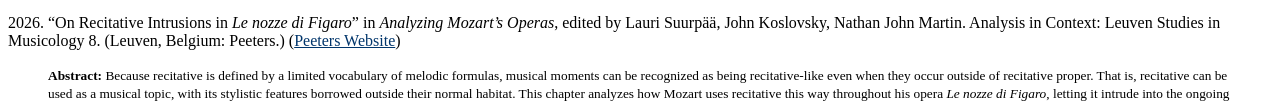
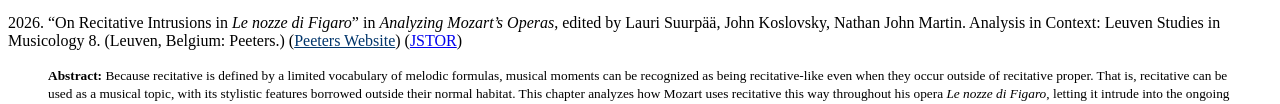
Before and after one commit to satbq/paulsherrill, a plain HTML site: page research.html in a window 1280 px wide. Shown: the part 689-793 px from the top of the page. Drawn offline with Linux system fonts and the light colour scheme.

Commit message:
jstor link for recitative intrusions

```diff
--- a/research.html
+++ b/research.html
@@ -68,7 +68,7 @@
 	<p>
 
    <p>
-		2026. “On Recitative Intrusions in <i>Le nozze di Figaro</i>” in <i>Analyzing Mozart’s Operas</i>, edited by Lauri Suurpää, John Koslovsky, Nathan John Martin. Analysis in Context: Leuven Studies in Musicology 8. (Leuven, Belgium: Peeters.) (<a href="https://www.peeters-leuven.be/detail.php?search_key=9789042955271&series_number_str=8&lang=en" style="color:#00356b">Peeters Website</a>)
+		2026. “On Recitative Intrusions in <i>Le nozze di Figaro</i>” in <i>Analyzing Mozart’s Operas</i>, edited by Lauri Suurpää, John Koslovsky, Nathan John Martin. Analysis in Context: Leuven Studies in Musicology 8. (Leuven, Belgium: Peeters.) (<a href="https://www.peeters-leuven.be/detail.php?search_key=9789042955271&series_number_str=8&lang=en" style="color:#00356b">Peeters Website</a>) (<a href="https://www.jstor.org/stable/jj.49299753.12">JSTOR</a>)
 	</p>
 	<blockquote><small><b>Abstract:</b> Because recitative is defined by a limited vocabulary of melodic formulas, musical moments can be recognized as being recitative-like even when they occur outside of recitative proper. That is, recitative can be used as a musical topic, with its stylistic features borrowed outside their normal habitat. This chapter analyzes how Mozart uses recitative this way throughout his opera <i>Le nozze di Figaro</i>, letting it intrude into the ongoing flow of the opera’s arias and ensembles. I argue that these moments of “recitative intrusion” create emotional and dramatic expression not purely through rhetorical or extroversive means, but also by affecting the unfolding of a number’s musical form. They disrupt or complicate the formal functions typical of Mozart’s instrumental and/or “songful” music. I demonstrate the analytical potential of this perspective through close readings of several numbers in the opera: the <i>terzetto</i> “Cosa sento!", the duettino “Cinque... dieci...”, the aria “Venite inginocchiatevi,” and the terzetto “Susanna or via sortite.” </small></blockquote>
 	<p>
```
